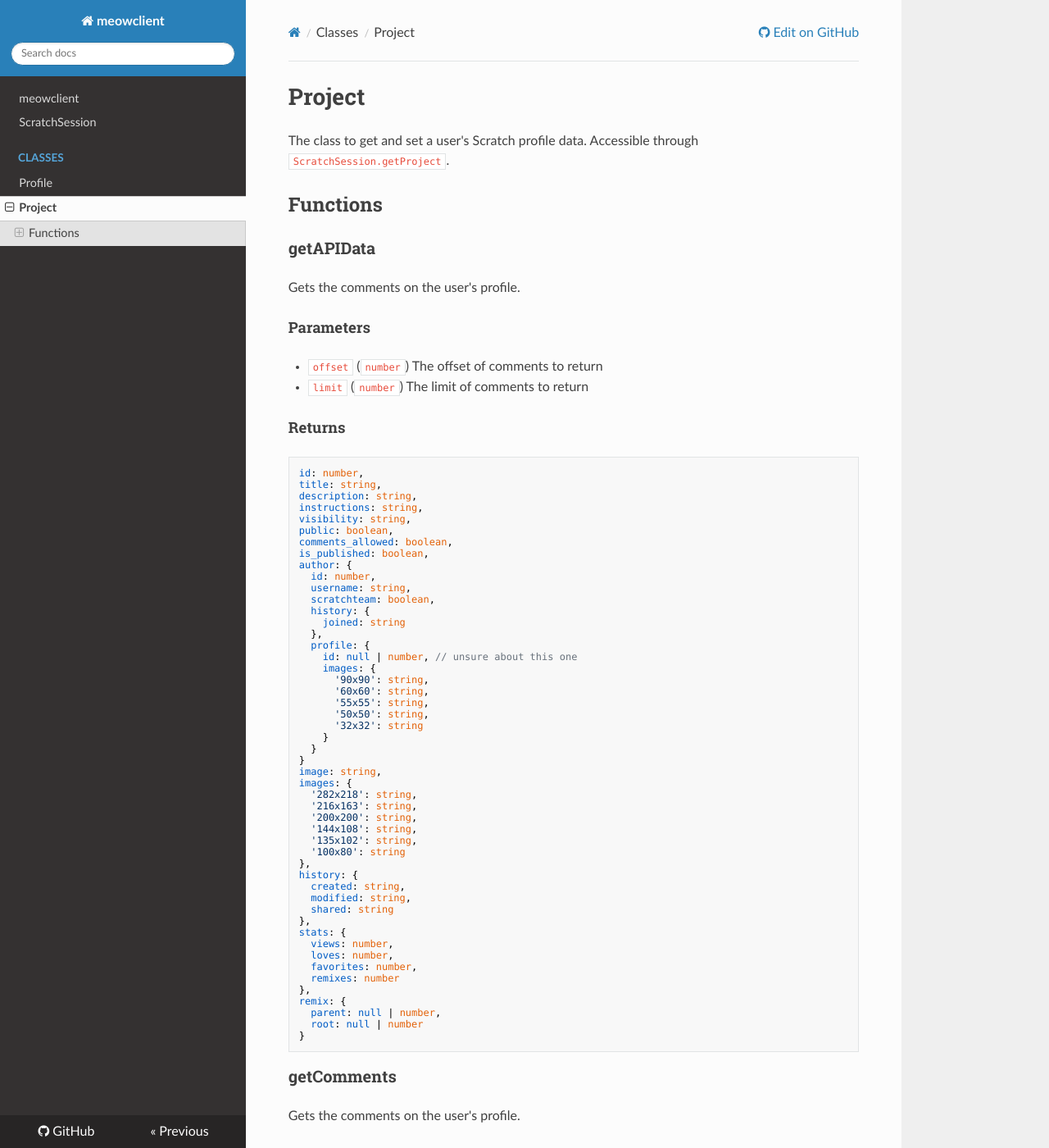
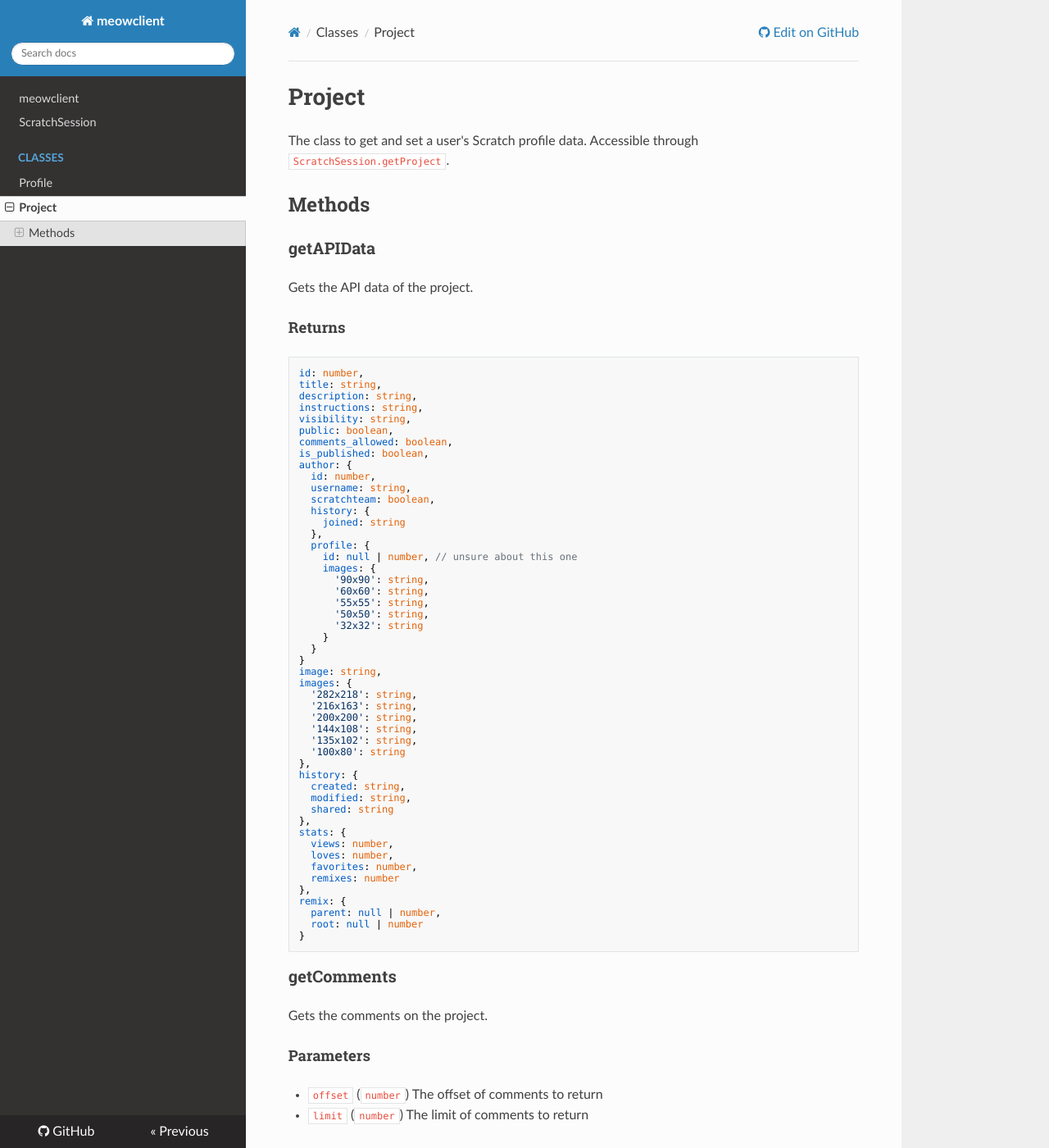
Before and after one commit to webdev03/meowclient, an MkDocs documentation site: the page built from docs/pages/classes/Project.md, in a window 1280 px wide and 1400 px high. Shown: the whole window at 82% size. Built offline with MkDocs 1.6.1, drawn with Linux system fonts in a browser that asks for light colours; nearby versions of some CDN libraries; some of the changed text lies outside the part shown.

Commit message:
fix silly mistakes

````diff
--- a/docs/pages/classes/Project.md
+++ b/docs/pages/classes/Project.md
@@ -1,11 +1,8 @@
 # Project
 The class to get and set a user's Scratch profile data. Accessible through `ScratchSession.getProject`.
-## Functions
+## Methods
 ### getAPIData
-Gets the comments on the user's profile.
-#### Parameters
-- `offset` (`number`) The offset of comments to return
-- `limit` (`number`) The limit of comments to return
+Gets the API data of the project.
 #### Returns
 ```ts
 id: number,
@@ -61,12 +58,12 @@
 ```
 
 ### getComments
-Gets the comments on the user's profile.
+Gets the comments on the project.
 #### Parameters
 - `offset` (`number`) The offset of comments to return
 - `limit` (`number`) The limit of comments to return
 #### Returns
-This fetches and returns the data from the profile comments - for example from [https://api.scratch.mit.edu/users/griffpatch/projects/612229554/comments?offset=0&limit=20](https://api.scratch.mit.edu/users/griffpatch/projects/612229554/comments?offset=0&limit=20). Type definitions will be added soon.
+This fetches and returns the data from the project comments - for example from [https://api.scratch.mit.edu/users/griffpatch/projects/612229554/comments?offset=0&limit=20](https://api.scratch.mit.edu/users/griffpatch/projects/612229554/comments?offset=0&limit=20). Type definitions will be added soon.
 
 ### setTitle
 Sets the project title (requires you to own the project).
````
